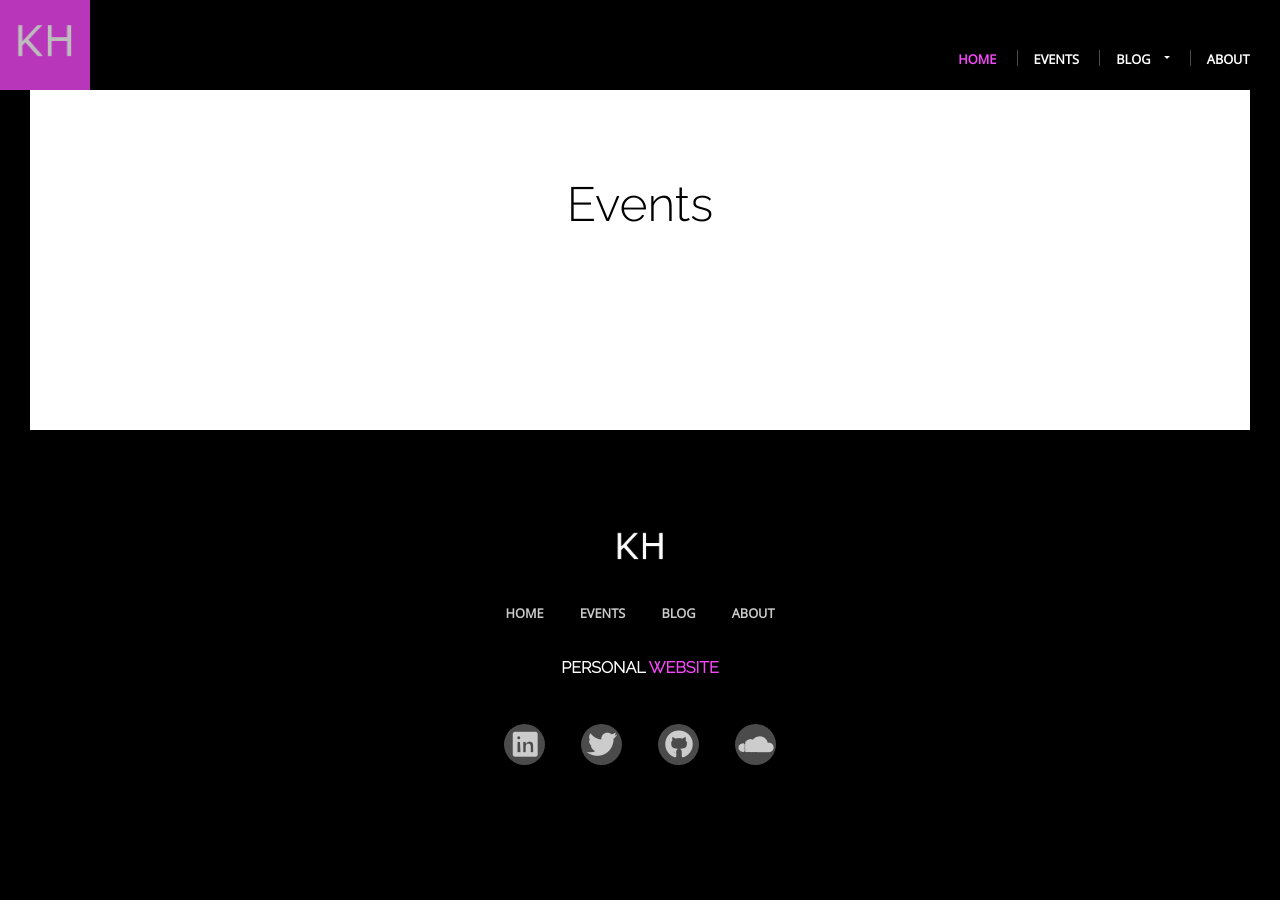
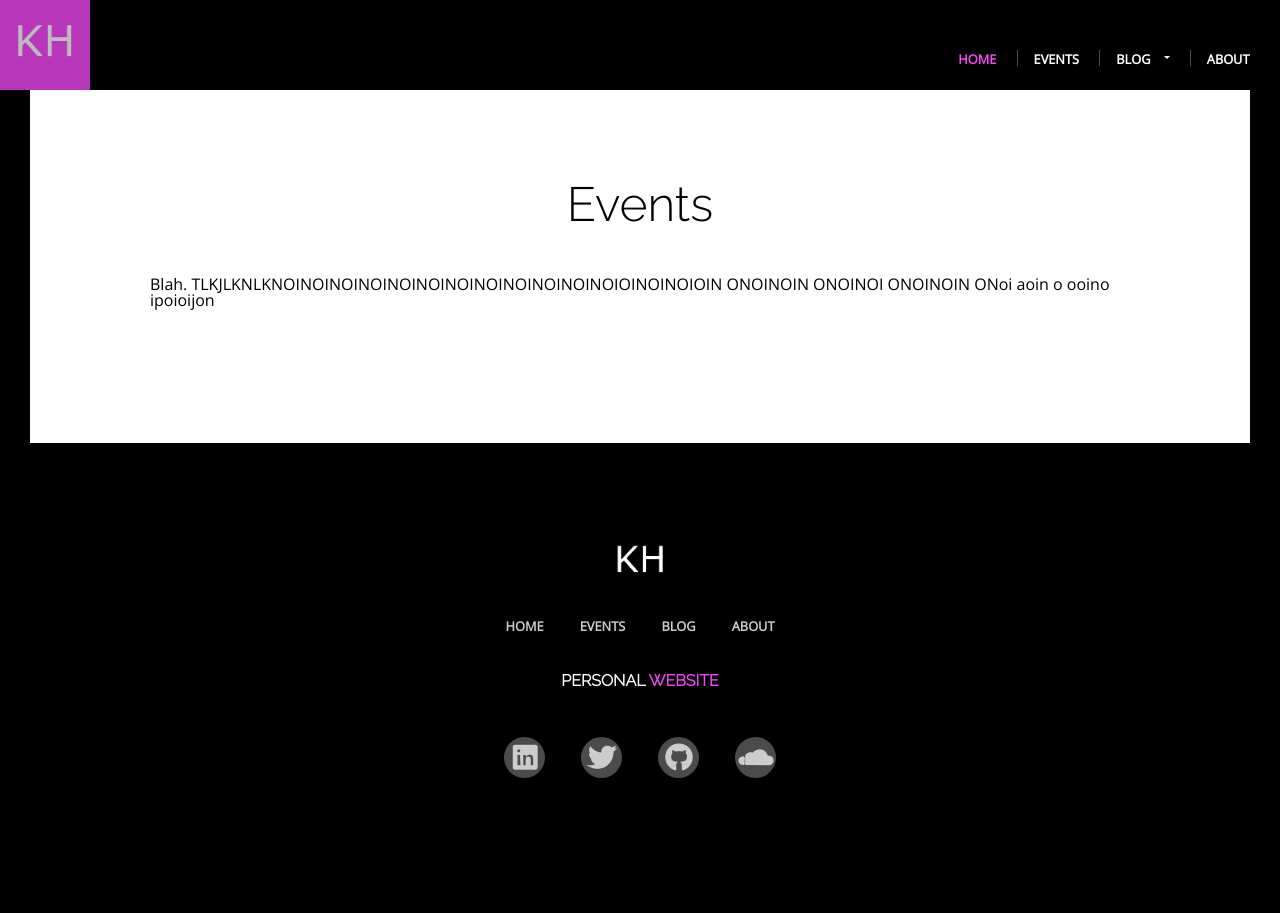
Before and after one commit to khoeger/khoeger.github.io, a Jekyll site: the page built from events/index.html, in a window 1280 px wide. Built offline with Jekyll 4.4.1, drawn with Linux system fonts in a browser that asks for light colours.

Commit message:
add collection of events

```diff
--- a/_config.yml
+++ b/_config.yml
@@ -37,6 +37,9 @@
 plugins:
   - jekyll-feed
 permalink: /:year/:month/:day/:title
+# Collections
+collections:
+  - events_list
 # Defaults
 defaults:
   -
@@ -45,6 +48,12 @@
       type: "posts"
     values:
       layout: "default"
+
+    scope:
+      path: ""
+      type: events_list
+    values:
+      layout: page
 
 # Exclude from processing.
 # The following items will not be processed, by default. Create a custom list
--- a/events/index.html
+++ b/events/index.html
@@ -4,4 +4,9 @@
 ---
 <div class="page events-index">
   <h1>{{page.title}}</h1>
+  <div class="events-preview">
+    Blah. TLKJLKNLKNOINOINOINOINOINOINOINOINOINOINOINOIOINOINOIOIN ONOINOIN ONOINOI ONOINOIN
+    ONoi
+    aoin o ooino ipoioijon
+  </div>
 </div>
```
